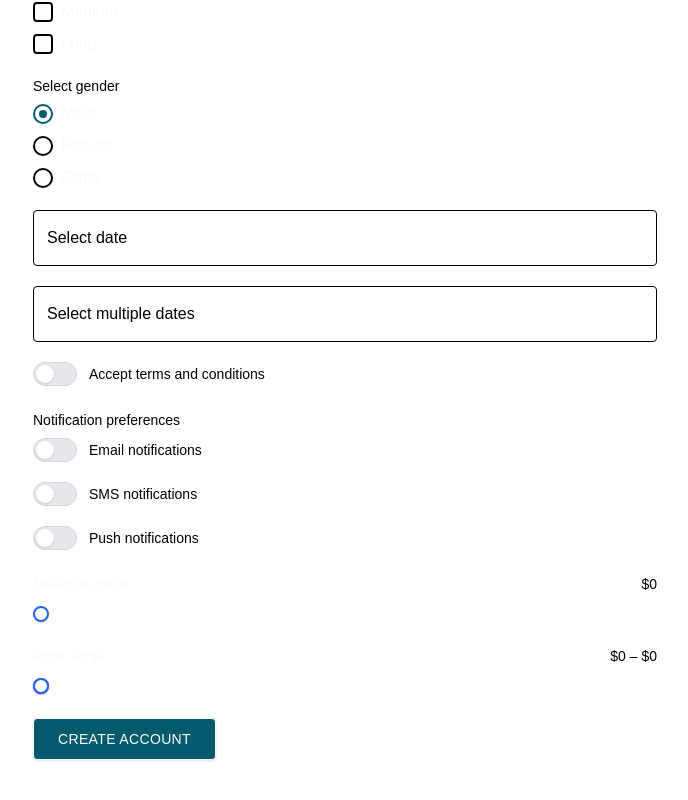
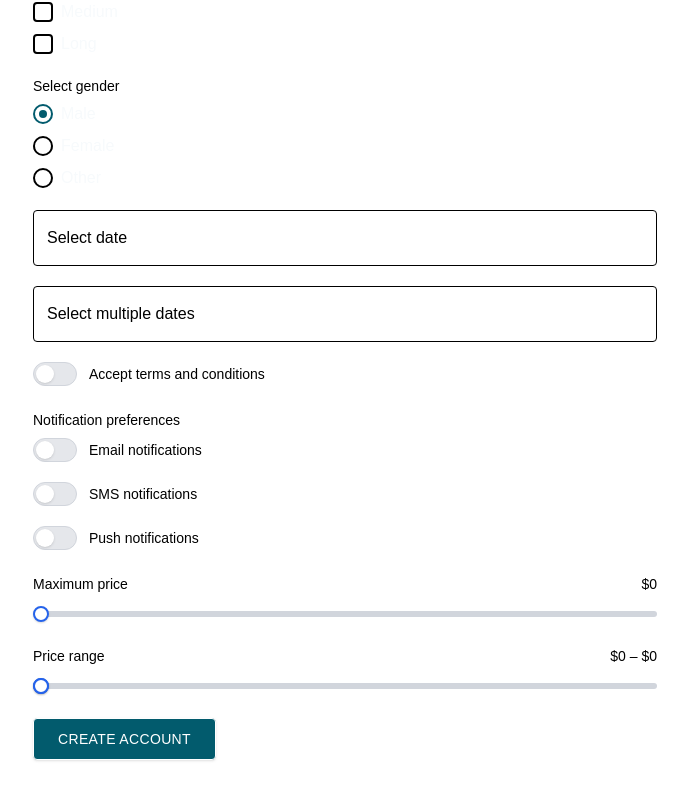
Before and after one commit to Azharul122/reusable-components, a Next.js app: page / in a window 1280 px wide. Shown: the part 867-1667 px from the top of the page, without its empty margins (295-983 px from the left). Built offline with nearby package versions, Linux system fonts and the light colour scheme.

Commit message:
Slider Issue fixed

```diff
--- a/src/components/forms/Slider.tsx
+++ b/src/components/forms/Slider.tsx
@@ -93,7 +93,7 @@ export function Slider(props: SliderProps) {
       {(label || showValue) && (
         <div className="mb-2 flex items-center justify-between">
           {label && (
-            <span className="text-sm font-medium text-primary-text">
+            <span className="text-sm font-medium ">
               {label}
             </span>
           )}
@@ -111,7 +111,7 @@ export function Slider(props: SliderProps) {
         <div
           className={cn(
             "absolute h-1.5 w-full rounded-full",
-            error ? "bg-red-200" : "bg-mui-border",
+            error ? "bg-red-200" : "bg-gray-300",
           )}
         />
         <div
```
